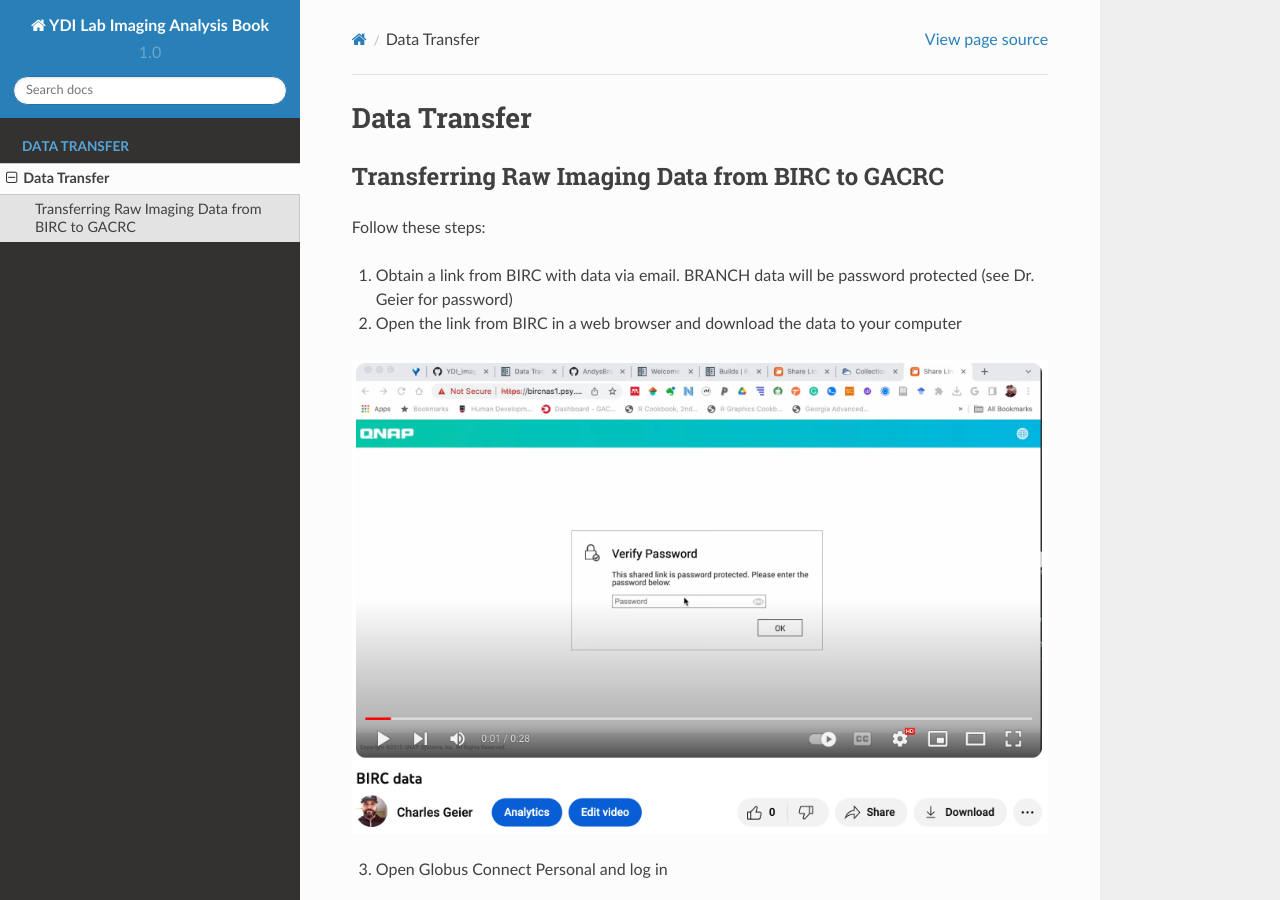
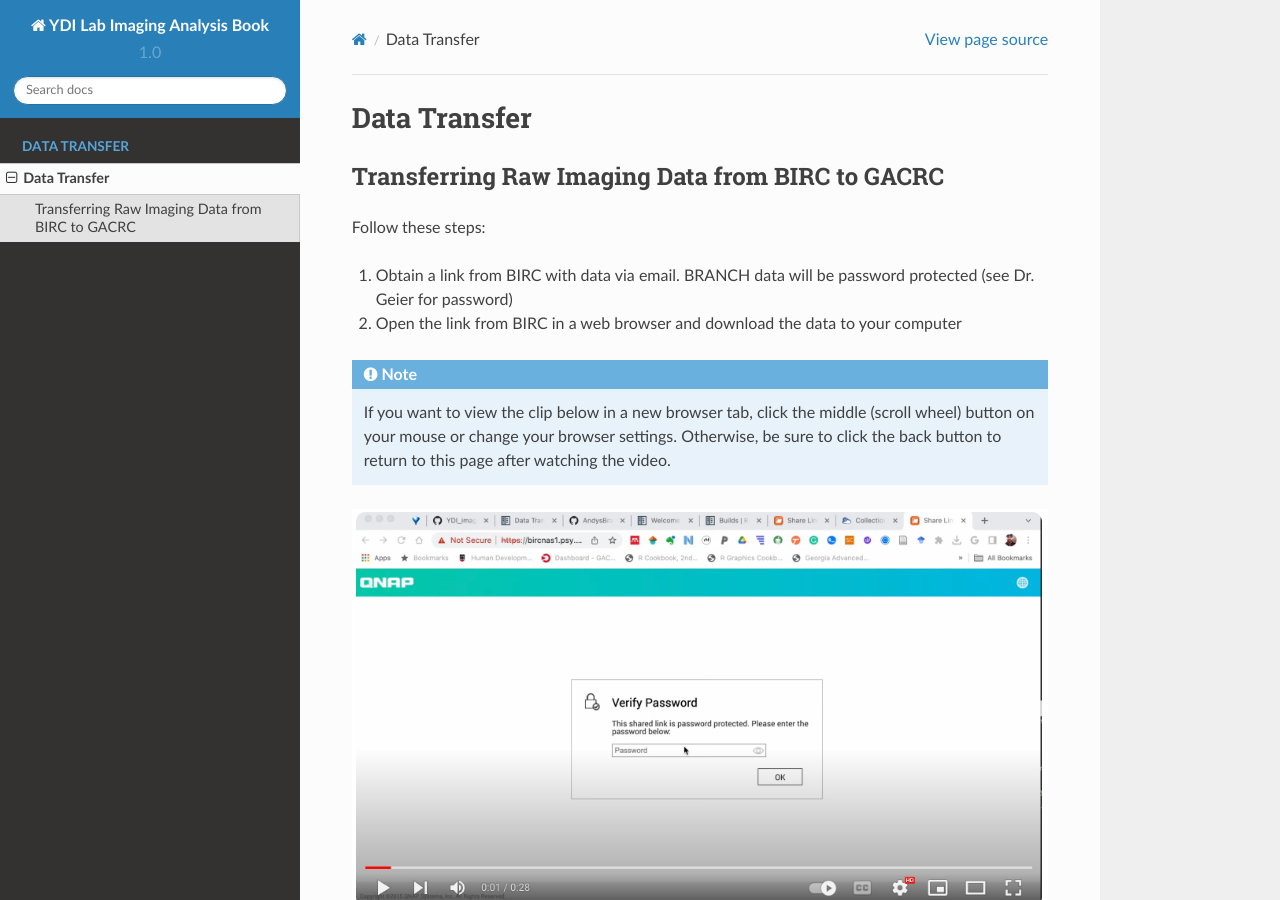
Before and after one commit to CFGEIER/YDI_imaging, a Sphinx documentation site: the page built from docs/Data_Transfer/BIRCtoGACRC.rst, in a window 1280 px wide and 900 px high. Built offline with Sphinx 7.4.7 and the Read the Docs theme 2.0.0, drawn with Linux system fonts in a browser that asks for light colours; pages that are not in the unit, such as notebooks, are missing from menus.

Commit message:
Update BIRCtoGACRC.rst

```diff
--- a/docs/Data_Transfer/BIRCtoGACRC.rst
+++ b/docs/Data_Transfer/BIRCtoGACRC.rst
@@ -10,6 +10,9 @@ Follow these steps:
 1. Obtain a link from BIRC with data via email. BRANCH data will be password protected (see Dr. Geier for password)
 
 2. Open the link from BIRC in a web browser and download the data to your computer
+
+.. note::
+    If you want to view the clip below in a new browser tab, click the middle (scroll wheel) button on your mouse or change your browser settings. Otherwise, be sure to click the back button to return to this page after watching the video.
 
 .. image:: YoutubeThumbnail.png
     :alt: IMAGE ALT TEXT HERE
```
